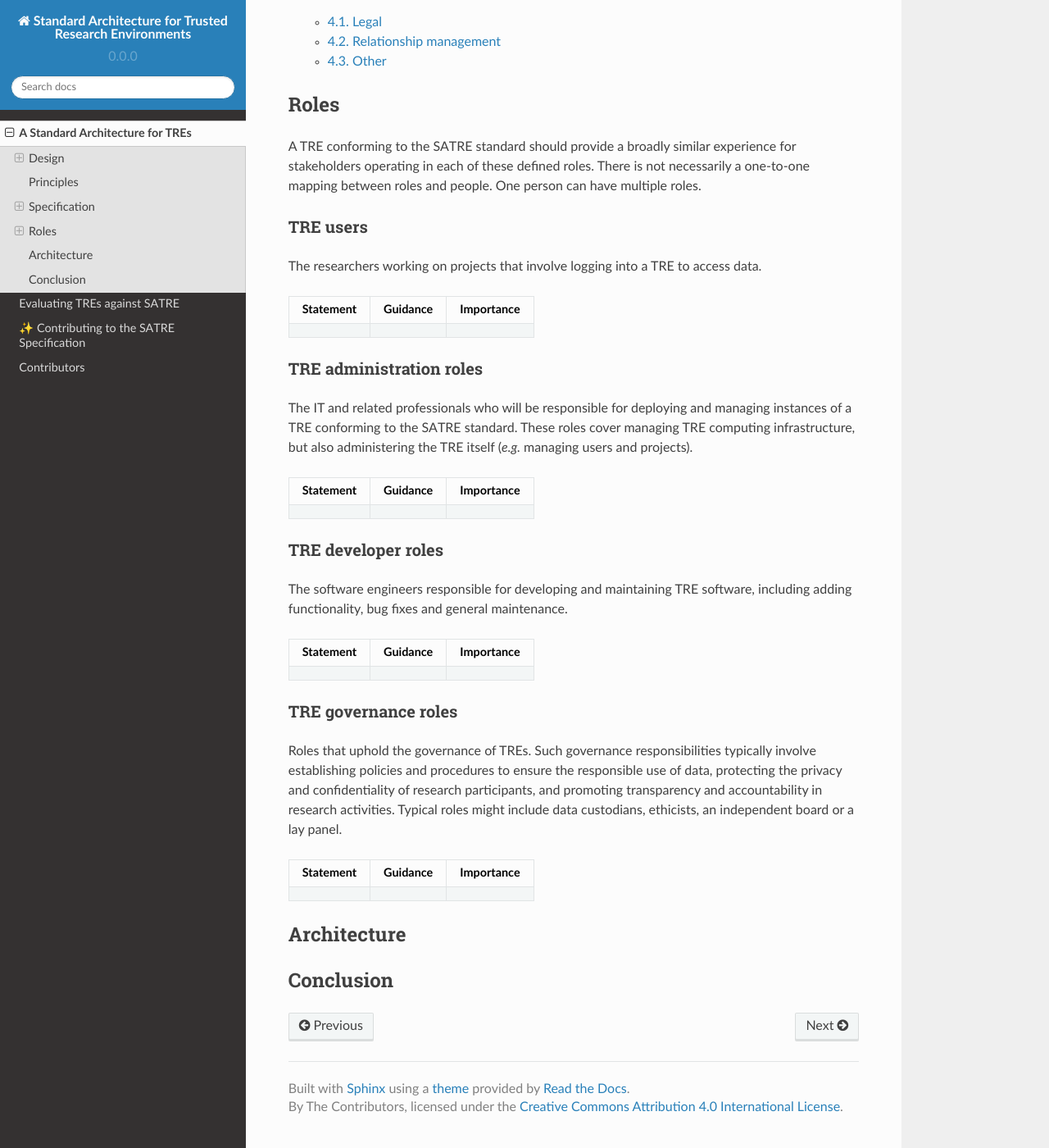
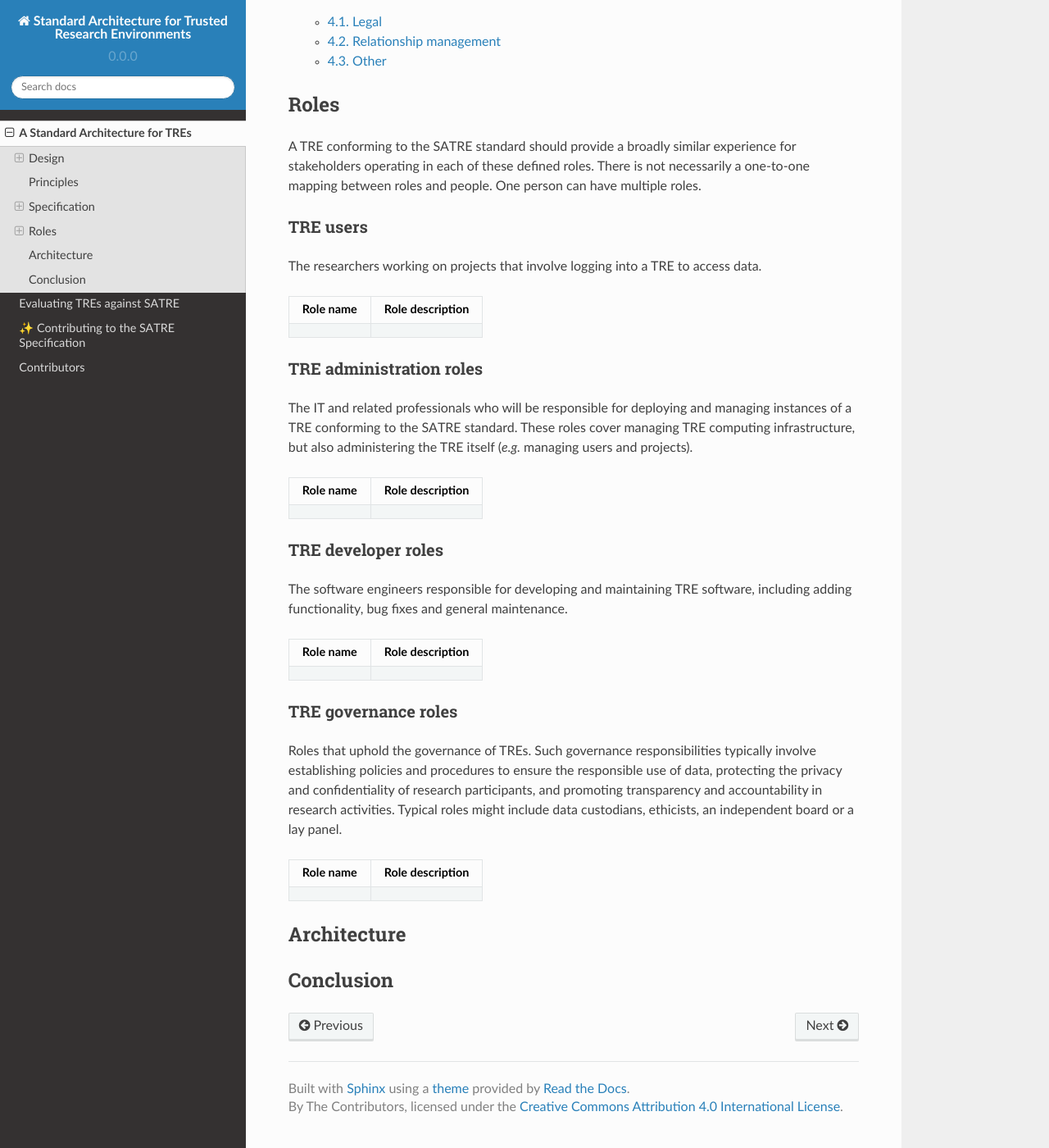
Before and after one commit to sa-tre/satre-specification, a Sphinx documentation site: the page built from docs/source/standard.md, in a window 1280 px wide and 1400 px high, scrolled down 4198 px. Shown: the whole window at 82% size. Built offline with Sphinx 7.4.7 and the Read the Docs theme 2.0.0, drawn with Linux system fonts in a browser that asks for light colours.

Commit message:
:coffin: Tidy up role listings

````diff
--- a/docs/source/standard.md
+++ b/docs/source/standard.md
@@ -118,11 +118,9 @@ The researchers working on projects that involve logging into a TRE to access da
 :header-rows: 1
 :name: tab-tre-role-user
 
-* - Statement
-  - Guidance
-  - Importance
+* - Role name
+  - Role description
 * -
-  -
   -
 ```
 
@@ -137,11 +135,9 @@ These roles cover managing TRE computing infrastructure, but also administering
 :header-rows: 1
 :name: tab-tre-role-administrator
 
-* - Statement
-  - Guidance
-  - Importance
+* - Role name
+  - Role description
 * -
-  -
   -
 ```
 
@@ -155,11 +151,9 @@ The software engineers responsible for developing and maintaining TRE software,
 :header-rows: 1
 :name: tab-tre-role-developer
 
-* - Statement
-  - Guidance
-  - Importance
+* - Role name
+  - Role description
 * -
-  -
   -
 ```
 
@@ -172,11 +166,10 @@ Typical roles might include data custodians, ethicists, an independent board or
 ```{list-table}
 :header-rows: 1
 :name: tab-tre-role-governance
-* - Statement
-  - Guidance
-  - Importance
+
+* - Role name
+  - Role description
 * -
-  -
   -
 ```
 
````
